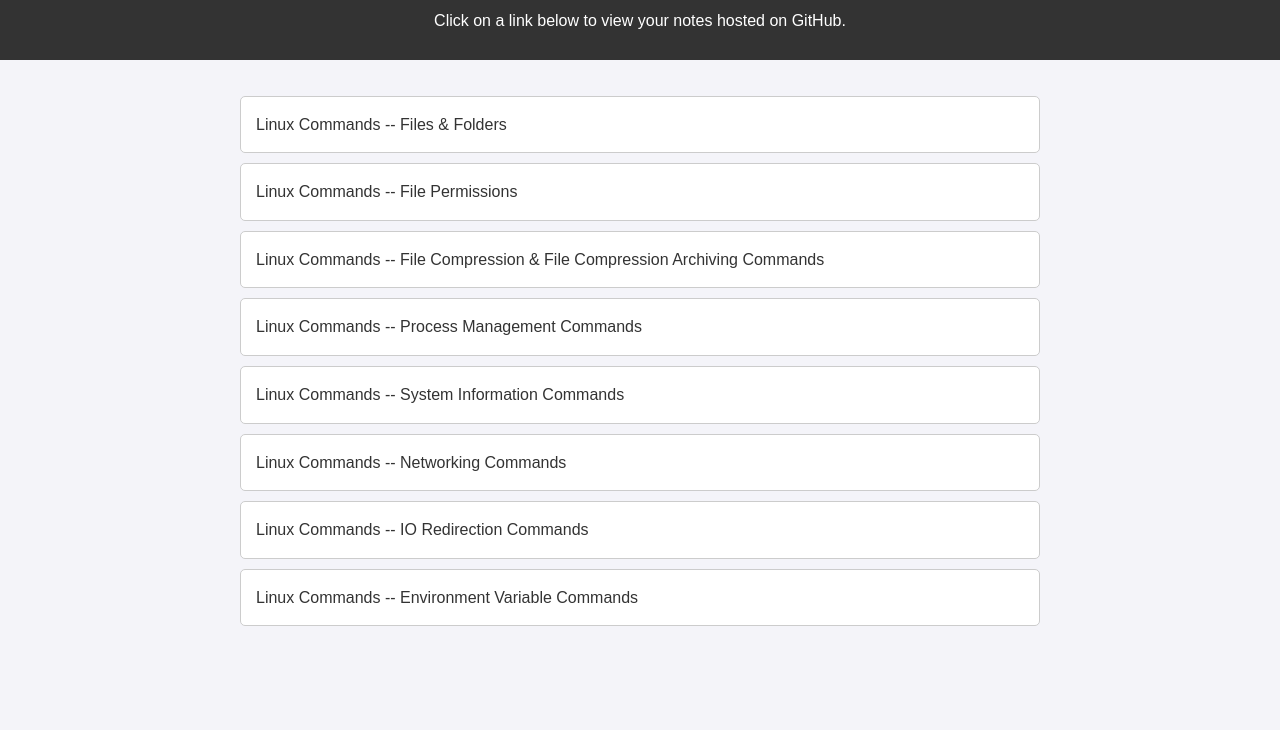
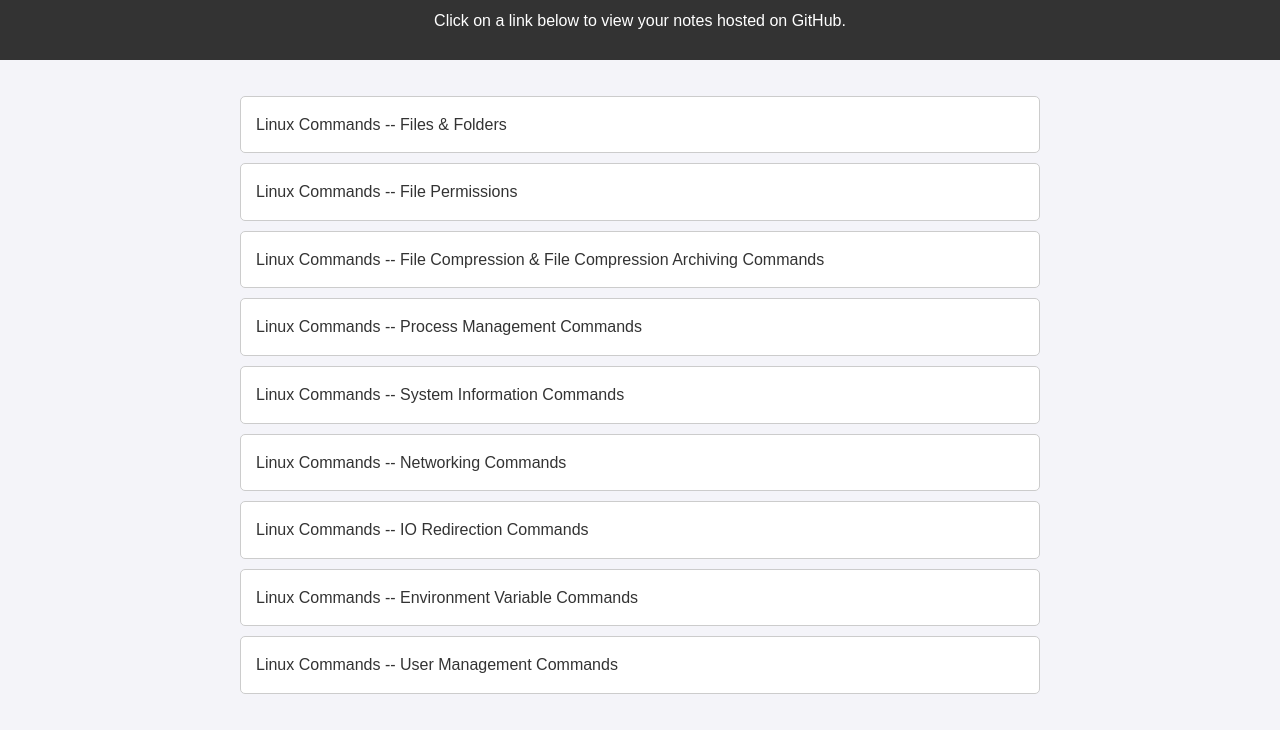
Before and after one commit to a1anw0ng/a1anw0ng.github.io, a plain HTML site: page tech_notes.html in a window 1280 px wide. Shown: the part 96-826 px from the top of the page. Before the commit the page ends 800 px from the top, so only its background shows below. Drawn offline with Linux system fonts and the light colour scheme.

Commit message:
Added User Management Tab

```diff
--- a/tech_notes.html
+++ b/tech_notes.html
@@ -58,7 +58,7 @@
             <li><a href="https://github.com/a1anw0ng/a1anw0ng.github.io/blob/main/tech_notes/Networking_Commands.pdf" target="_blank">Linux Commands -- Networking Commands</a></li>
             <li><a href="https://github.com/a1anw0ng/a1anw0ng.github.io/blob/main/tech_notes/IO_Redirection_Commands.pdf" target="_blank">Linux Commands -- IO Redirection Commands</a></li>
             <li><a href="https://github.com/a1anw0ng/a1anw0ng.github.io/blob/main/tech_notes/Environment_Variable_Commands.pdf" target="_blank">Linux Commands -- Environment Variable Commands</a></li>
-
+            <li><a href="https://github.com/a1anw0ng/a1anw0ng.github.io/blob/main/tech_notes/User_Management_Commands.pdf" target="_blank">Linux Commands -- User Management Commands</a></li>
 
 
 
```
